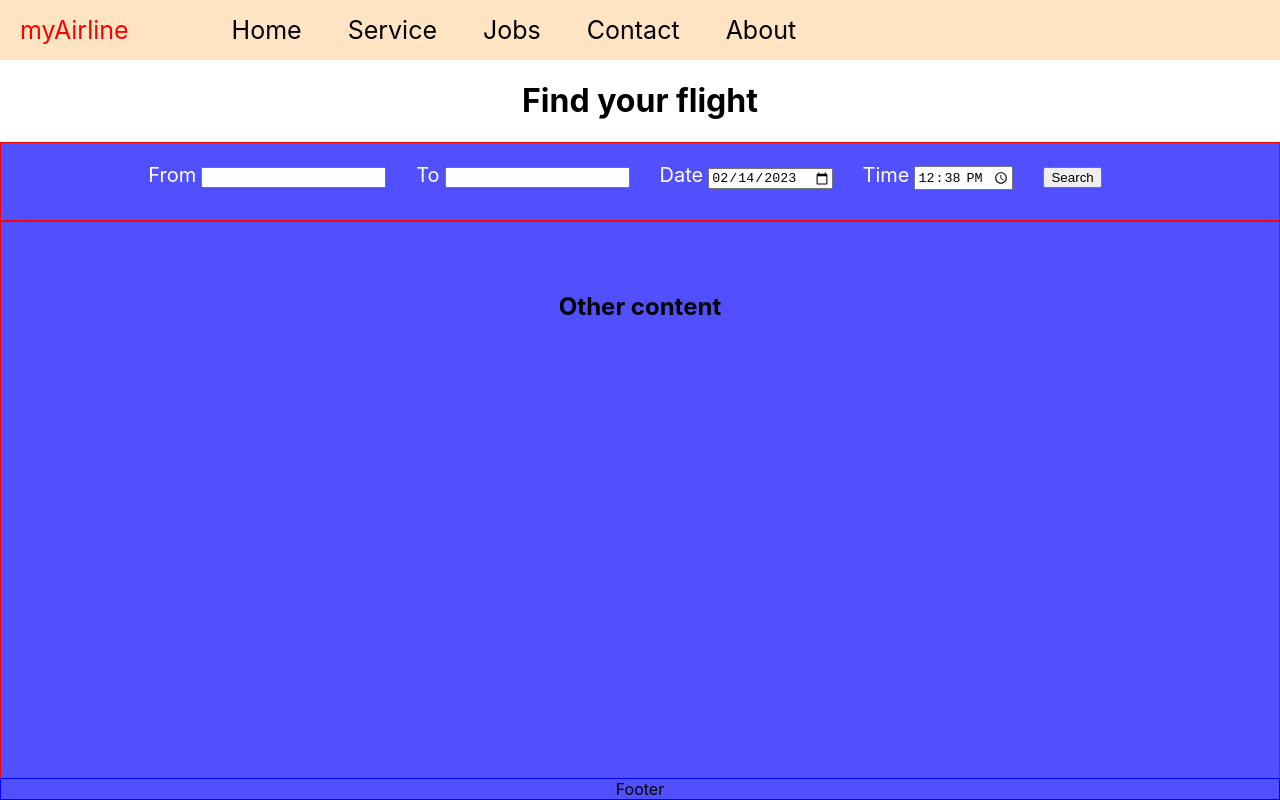
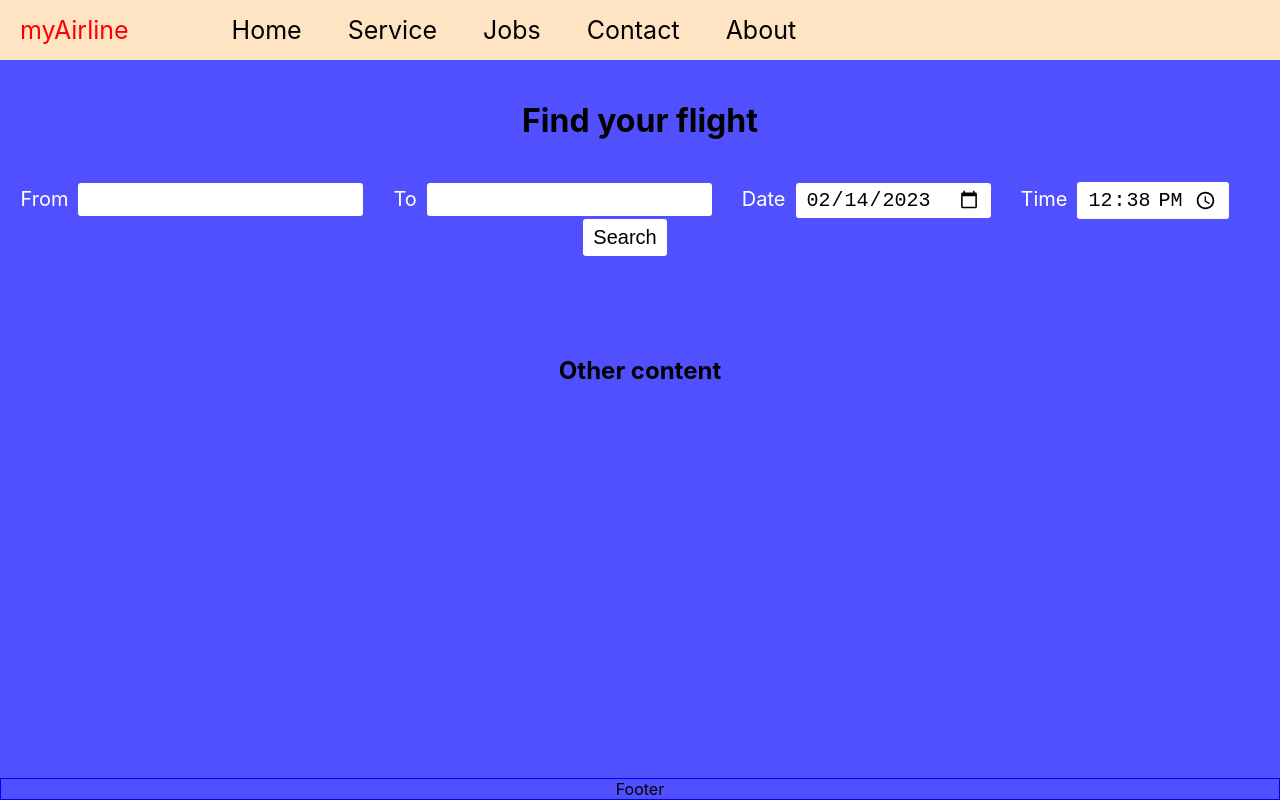
Before and after one commit to flobbe9/myAirline-frontend, a React (Create React App) app: page / in a window 1280 px wide. Shown: the top 800 px of the page. Built offline with nearby package versions, Linux system fonts and the light colour scheme.

Commit message:
feat: add functionality to home
Improove inputs

Adjust some styles

Add some helper functions

```diff
--- a/src/components/home/Home.css
+++ b/src/components/home/Home.css
@@ -1,6 +1,9 @@
+#heading {
+    color: black;
+}
+
 .searchFlight-container {
     background-color: rgba(0, 0, 255, 0.685);
-    border: 1px solid red;
     padding: 20px 0px 30px 0px;
 }
 
@@ -10,39 +13,56 @@
     padding-right: 30px;
 }
 
+.searchFlight-item-input {
+    border: 0;
+    border-radius: 3px;
+    font-size: 20px;
+    padding: 5px 10px;
+}
+
+.searchFlight-item-input:focus {
+    border: 0;
+    box-shadow: 1px 1px 10px gray inset;
+    outline: none;
+}
+
 .searchFlight-item-label {
     color: white;
     display: inline-block;
     font-size: 20px;
-    padding-right: 5px;
-}
-
-.searchFlight-item-input {
-    /* border-radius: 3px; */
+    padding-right: 10px;
 }
 
 .searchFlight-item-dropDown {
     background-color: white;
     border-radius: 3px;
     display: none;
-    padding: 5px;
+    margin-top: 2px;
+    padding: 5px 10px;
     position: absolute;
     text-align: left;
 }
 
+.searchResult {
+    border-radius: 3px;
+    padding: 5px;
+}
+
+.searchResult:hover {
+    background-color: bisque;
+    cursor: pointer;
+}
+
+#searchFlight-item-submit {
+    background-color: white;
+    border: 0;
+    border-radius: 3px;
+    font-size: 20px;
+    padding: 7.2px 10px;
+}
+
 .someOtherContent {
     background-color: rgba(0, 0, 255, 0.685);
-    border: 1px solid red;
     height: 1000px;
     padding: 50px;
 }
-
-.DropDown-item {
-    color: black;
-    text-decoration: none;
-    transition: color 0.2s;
-}
-
-.DropDown-item:hover {
-    color: grey;
-}
--- a/src/components/home/Home.tsx
+++ b/src/components/home/Home.tsx
@@ -2,47 +2,38 @@ import React, { useEffect, useState } from "react";
 
 import "./Home.css";
 import moment from "moment";
-import { addEventListenerForClass } from "../../helperMethods/events/events";
-import { Airport } from "../../airport/Airport";
-import { mockAirports } from "../../airport/MockData";
+import { addEventListenerForClass, addEventListenerForDocumentExcludeClass, toggleColorOnclick } from "../../helperMethods/events/events";
+import { Airport } from "../../mockdata/Airport";
+import { mockAirports } from "../../mockdata/MockData";
+import { Link } from "react-router-dom";
 
-
+/**
+ *
+ */
 export default function Home(props) {
 
     // state
-    const [searchFlightItemDropDown, setSearchFlightItemDropDown] = useState([<div style={{color:"grey"}}>search...</div>]);
-
-    const fromInput = document.getElementById("From-input");
-    const toInput = document.getElementById("To-input");
+    const [searchFlightItemDropDown, setSearchFlightItemDropDown] = useState([<div style={{color:"grey"}}>Searching...</div>]);
 
     // add eventListeners
     useEffect(() => addEventListeners());
 
     return (
         <div className="Home">
-            <h1 id="heading">Find your flight</h1>
+            <div className="searchFlight-container">
+                <h1 id="heading">Find your flight</h1><br />
 
-
-            <div className="searchFlight-container">
                 {/* Departure city */}
-                <label className="searchFlight-item-label" htmlFor="From">From</label>
-                <div className="searchFlight-item">
-                    <input id="From-input" className="searchFlight-item-input" onKeyUp={() => setSearchFlightItemDropDown(getAirportMatchesAsDiv(fromInput))} name="From" type="text" />
-
-                    <div id="From-dropDown" className="searchFlight-item-dropDown">
-                        {searchFlightItemDropDown}
-                    </div>
-                </div>
+                <SearchFlightInput name="From"
+                                   className="searchFlight-item"
+                                   dropDown={searchFlightItemDropDown}
+                                   dropDownSetter={setSearchFlightItemDropDown} />
 
                 {/* Destination city */}
-                <label className="searchFlight-item-label" htmlFor="To">To</label>
-                <div className="searchFlight-item">
-                    <input id="To-input" className="searchFlight-item-input" onKeyUp={() => setSearchFlightItemDropDown(getAirportMatchesAsDiv(toInput))} type="text" />
-
-                    <div className="searchFlight-item-dropDown">
-                        {searchFlightItemDropDown}
-                    </div>
-                </div>
+                <SearchFlightInput name="To"
+                                   className="searchFlight-item"
+                                   dropDown={searchFlightItemDropDown}
+                                   dropDownSetter={setSearchFlightItemDropDown} />
 
                 {/* Departure date */}
                 <label className="searchFlight-item-label" htmlFor="Date">Date</label>
@@ -56,12 +47,13 @@ export default function Home(props) {
                     <input className="searchFlight-item-input" name="Time" type="time" value={getTimeNowFormatted()}/>
                 </div>
 
-                {/* Search */}
+                {/* Search button */}
                 <div className="searchFlight-item">
-                    <button>Search</button>
+                    <Link to="/service">
+                        <button id="searchFlight-item-submit">Search</button>
+                    </Link>
                 </div>
             </div>
-
 
             <div className="someOtherContent">
                 <h2>Other content</h2>
@@ -71,11 +63,39 @@ export default function Home(props) {
 };
 
 
-const dropDownTemplate = [<div style={{color:"grey"}}>search...</div>];
+function SearchFlightInput(props) {
 
+    // state
+    const [searchFlightItemDropDown, setSearchFlightItemDropDown] = [props.dropDown, props.dropDownSetter];
+
+    return (
+        <>
+            <label className={props.className + "-label"} htmlFor={props.name}>{props.name}</label>
+            <div className={props.className}>
+
+                <input
+                    id={props.name + "-input"}
+                    className={props.className + "-input"}
+                    type="text"
+                    name={props.name}
+                    onKeyUp={() => setSearchFlightItemDropDown(getAirportMatchesAsDiv(document.getElementById(props.name + "-input")))}
+                    autoComplete="off"
+                    />
+
+                <div id={props.name + "-dropDown"} className={props.className + "-dropDown"}>
+                    {searchFlightItemDropDown}
+                </div>
+            </div>
+        </>
+    )
+}
+
+
+const searchFlightItems = document.getElementsByClassName("searchFlight-item");
+const searchFlightItemInputs = document.getElementsByClassName("searchFlight-item-input");
 const searchFlightItemDropDowns = document.getElementsByClassName("searchFlight-item-dropDown");
-const searchFlightItemInputs = document.getElementsByClassName("searchFlight-item-input");
-const searchFlightItems = document.getElementsByClassName("searchFlight-item");
+
+const dropDownTemplate = [<div style={{color:"grey"}}>Searching...</div>];
 
 
 function addEventListeners() {
@@ -86,19 +106,25 @@ function addEventListeners() {
     });
 
     // hide dropDown onclick outside
-    document.addEventListener("mousedown", event => {
-        hideDropDownOnClickOutside(event);
+    addEventListenerForDocumentExcludeClass(searchFlightItems, "mousedown", (i: number) => {
+        (searchFlightItemDropDowns[i] as HTMLElement).style.display = "none";
     });
+
+    // hide dropDown onclick on search result also
+    addEventListenerForClass(searchFlightItemDropDowns, "click", (i: number) => {
+        (searchFlightItemDropDowns[i] as HTMLElement).style.display = "none";
+    })
+
+    // make submit button change color
+    toggleColorOnclick(document.getElementById("searchFlight-item-submit"), "rgb(177, 177, 177)");
 }
 
 
-// TODO: make universal method for adding event listener to document in events.ts?
-function hideDropDownOnClickOutside(event: Event) {
+function getAirportMatches(subString: string): Airport[] {
 
-    Array.from(searchFlightItems).forEach((item, i) => {
-        if (!item.contains(event.target as Element))
-            (searchFlightItemDropDowns[i] as HTMLElement).style.display = "none";
-    });
+    // iterate airports
+    return mockAirports.filter(airport => airport.name.toLowerCase()
+                                                      .includes(subString.toLowerCase()));
 }
 
 
@@ -107,25 +133,18 @@ function getAirportMatchesAsDiv(input: HTMLElement | null): JSX.Element[] {
     if (!input)
         return dropDownTemplate;
 
-    const inputText = (input as HTMLInputElement).value;
+    let inputText = (input as HTMLInputElement).value;
     if (!inputText)
         return dropDownTemplate;
 
+    // wrap search result in div tag
     const matches = getAirportMatches(inputText).map(airport =>
-        (<div>
+        (<div className="searchResult" onClick={() => {(input as HTMLInputElement).value = airport.name;}}>
             {airport.name}
         </div>)
     );
 
     return (matches.length === 0) ? dropDownTemplate : matches;
-}
-
-
-function getAirportMatches(subString: string): Airport[] {
-
-    // iterate airports
-    return mockAirports.filter(airport => airport.name.toLowerCase()
-                                                      .includes(subString.toLowerCase()));
 }
 
 
@@ -143,3 +162,10 @@ function getTimeNowFormatted(): string {
 
     return hours + ":" + minutes;
 }
+
+
+/**
+ * TODO
+ * Remove "Searching..." box
+ * Replace submit link
+ */
--- a/src/helperMethods/events/events.ts
+++ b/src/helperMethods/events/events.ts
@@ -1,6 +1,3 @@
-// TODO: add docs
-
-
 export function addEventListenerForClass(eventTargetClass: HTMLCollectionOf<Element>,
                                          event: string,
                                          eventFunc: (i: number) => void) {
@@ -10,3 +7,32 @@ export function addEventListenerForClass(eventTargetClass: HTMLCollectionOf<Elem
             eventFunc(i));
     })
 }
+
+
+export function addEventListenerForDocumentExcludeClass(excludedClass: HTMLCollectionOf<Element>,
+                                                        event: string,
+                                                        eventFunc: (i: number) => void) {
+
+    Array.from(excludedClass).forEach((classItem, i) => {
+        document.addEventListener(event, (e) => {
+            if (!classItem.contains(e.target as Element))
+                eventFunc(i);
+        });
+    });
+}
+
+
+export function toggleColorOnclick(eventTarget: HTMLElement | null, color: string) {
+
+    if (!eventTarget) return;
+
+    const baseColor = eventTarget.style.backgroundColor;
+
+    eventTarget.addEventListener("mousedown", () => {
+        eventTarget.style.backgroundColor = color;
+    });
+
+    eventTarget.addEventListener("mouseup", () => {
+        eventTarget.style.backgroundColor = baseColor;
+    });
+}
```
